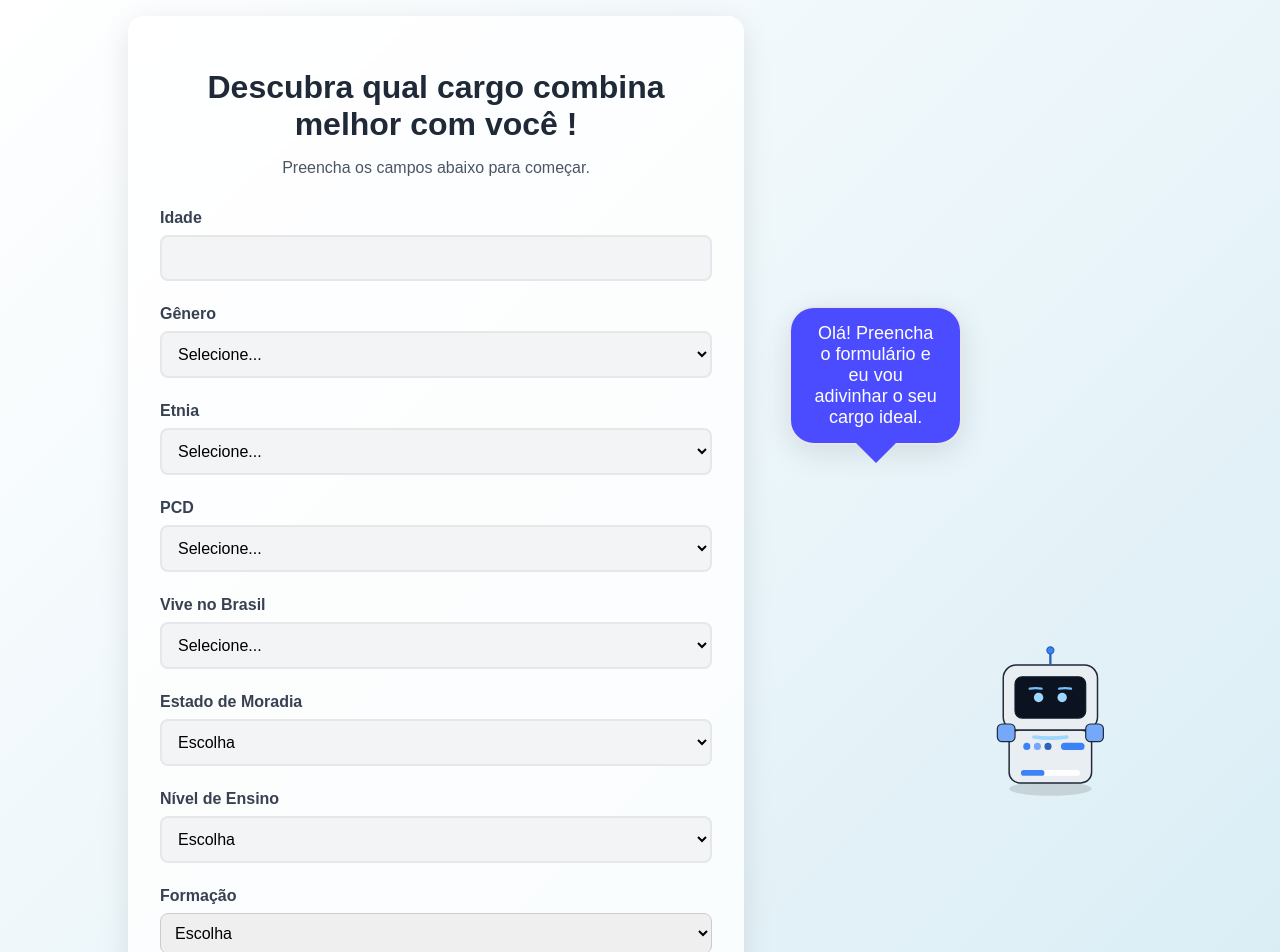
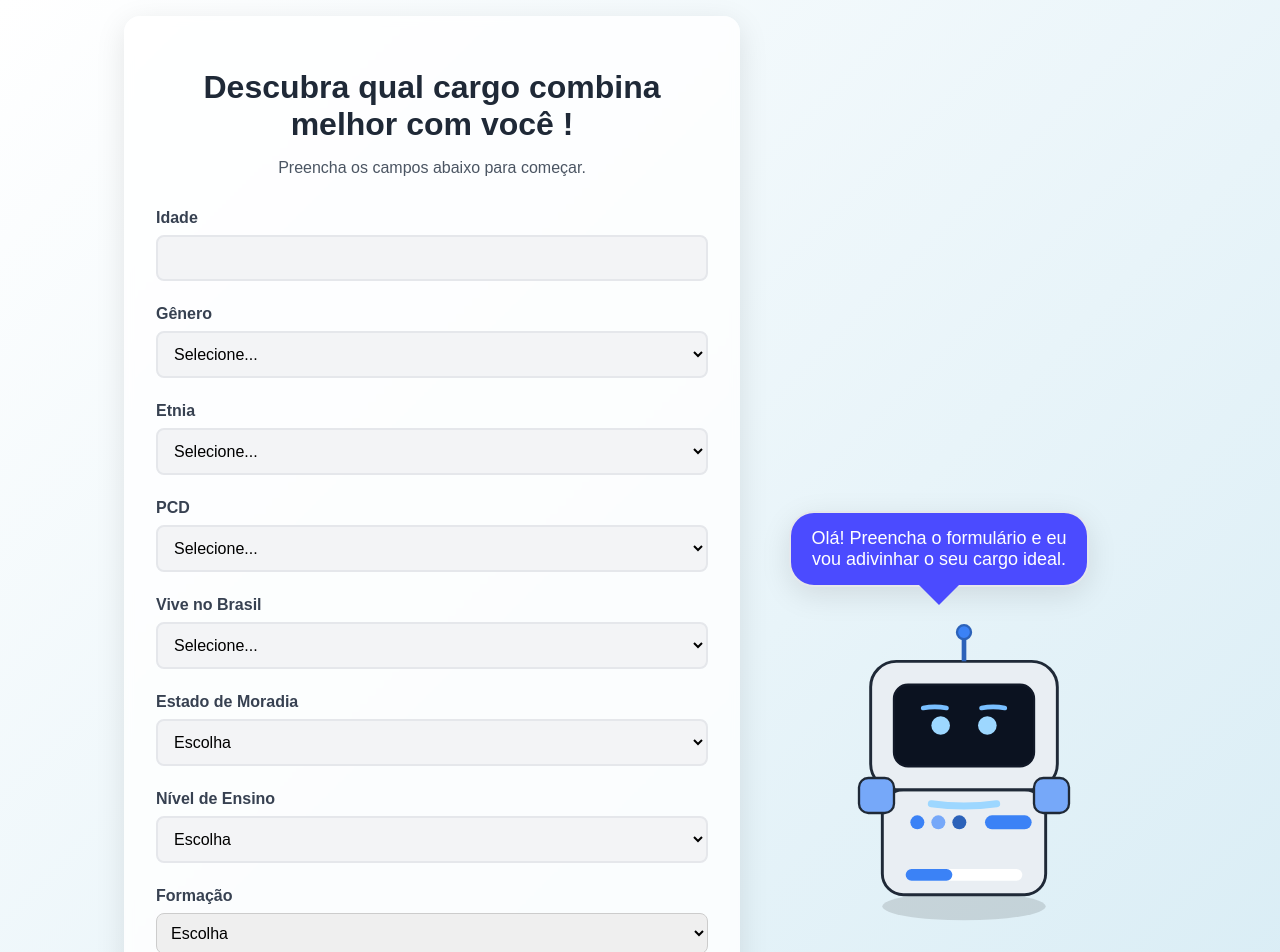
Before and after one commit to williamwallace076/Agent_inteligent_n8n_forms, a React (Vite) app: page / in a window 1280 px wide. Shown: the top 952 px of the page. Built offline with nearby package versions, Linux system fonts and the light colour scheme.

Commit message:
novoResponse

```diff
--- a/src/assets/RobotSVG.jsx
+++ b/src/assets/RobotSVG.jsx
@@ -1,6 +1,6 @@
 import React, { useEffect, useMemo, useRef, useState } from "react";
 
-// Funções auxiliares para o componente RobotSVG
+
 const shade = (hex, percent) => {
   const f = parseInt(hex.slice(1), 16);
   const t = percent < 0 ? 0 : 255;
@@ -29,7 +29,6 @@ const progressFor = (expr) => {
   return progressMap[expr] || 50;
 };
 
-// Componente RobotSVG
 export default function RobotSVG({ expression = "neutral", speak = "", color = "#4f80ff", size = 260, blink = true }) {
   const [isBlinking, setIsBlinking] = useState(false);
   const blinkTimer = useRef(null);
@@ -72,7 +71,7 @@ export default function RobotSVG({ expression = "neutral", speak = "", color = "
   const isWink = expression === "wink";
 
   return (
-    <div style={{ position: "relative", width: size, height: size, display: 'flex', justifyContent: 'center', alignItems: 'center' }}>
+<div style={{width: size }}>
       {speak && (
         <div
           aria-live="polite"
--- a/src/components/Forms.css
+++ b/src/components/Forms.css
@@ -1,5 +1,6 @@
 /* Estilos Globais e de Página */
 .page-container {
+  min-width: 650px;
   min-height: 100vh;
   width: 100%;
   background: linear-gradient(135deg, #ffffff 0%, #d1e9f3 100%);
@@ -14,7 +15,7 @@
 
 .main-content-form {
   width: 100%;
-  max-width: 64rem; /* 1024px */
+  max-width: 64rem;
   flex-grow: 1;
   display: grid;
   grid-template-columns: 1fr;
@@ -115,8 +116,10 @@
   display: flex;
   justify-content: center;
   align-items: center;
+  width: 24rem;
   order: -1; /* Robô aparece primeiro em telas pequenas */
 }
+
 
 @media (min-width: 1024px) {
   .robot-container-form {
--- a/src/components/Forms.jsx
+++ b/src/components/Forms.jsx
@@ -218,7 +218,7 @@ export default function Form() {
                 className="form-input"
                 placeholder=''
                 onInput={() => setRobotExpression("thinking")} />
-              {errors.linguagensPreferidas && <p className="form-error">Campo obrigatório.</p>}
+              {errors?.linguagensPreferidas?.type ==="required" && (<p className="form-error">Campo obrigatório.</p>)}
             </div>
 
             <div>
@@ -226,7 +226,7 @@ export default function Form() {
                 {...register("bancoDados", { required: true })}
                 className="form-input"
                 onInput={() => setRobotExpression("thinking")} />
-              {errors.bancoDados && <p className="form-error">Campo obrigatório.</p>}
+              {errors?.bancoDados?.type ==="required" && (<p className="form-error">Campo obrigatório.</p>)}
             </div>
 
             <div>
@@ -234,7 +234,7 @@ export default function Form() {
               <input type="text" {...register("cloudPreferida", { required: true })}
                 className="form-input"
                 onInput={() => setRobotExpression("thinking")} />
-              {errors.cloudPreferida && <p className="form-error">Campo obrigatório.</p>}
+              {errors?.cloudPreferida?.type ==="required" && (<p className="form-error">Campo obrigatório.</p>)}
             </div>
 
             <button type="submit" disabled={isLoading} className="form-button">
@@ -242,6 +242,7 @@ export default function Form() {
             </button>
           </form>
         </div>
+
         <div className="robot-container-form">
           <RobotSVG
             expression={robotExpression}
```
